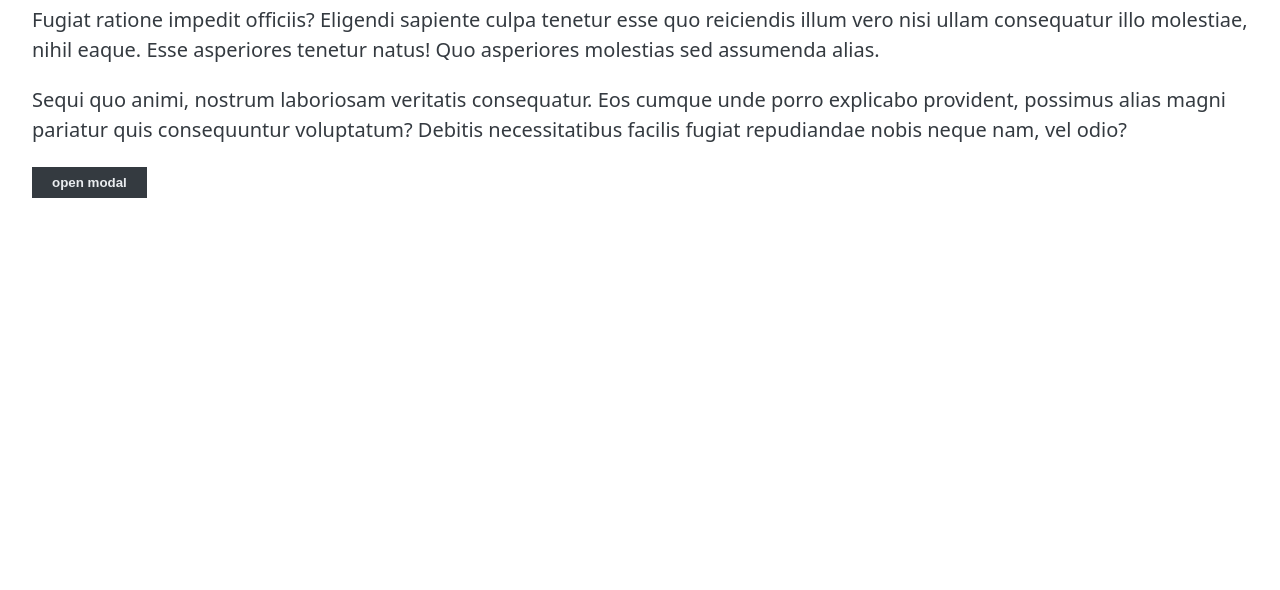
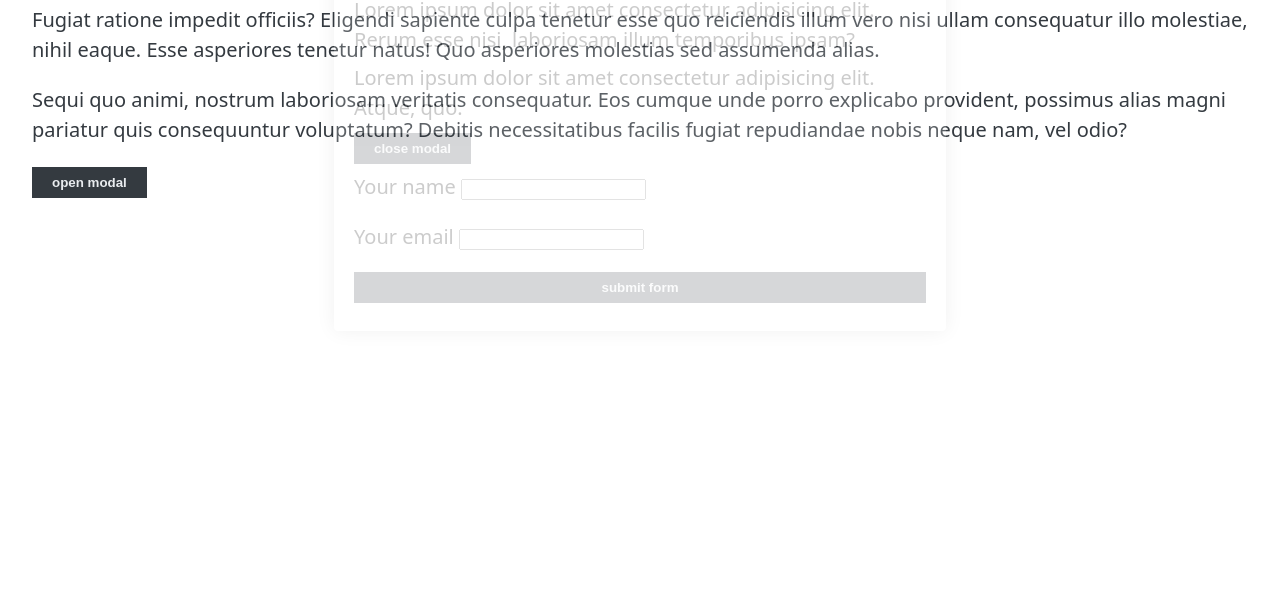
Before and after one commit to Annie-Huang/popup-modals-from-dialog, a website: page index.html in a window 1280 px wide. Shown: the part 274-864 px from the top of the page. Drawn offline with Linux system fonts and the light colour scheme.

Commit message:
Enable display:block but add animation of fade-out so closing modal will work through opacity 1 to 0

```diff
--- a/style.scss
+++ b/style.scss
@@ -1,6 +1,12 @@
 .modal {
-  //display: block;
-  //inset: 0;
+  display: block;
+  // prevent the pointer event on the button on the modal and text in the modal being able to high lined
+  // and keyboard still able to navigate to it through tab
+  pointer-events: none;
+  inset: 0;
+
+  // This will make closing of modal work but on launch it will make modal appear then disappear as well
+  animation: fade-out 500ms forwards;
 
   padding: 1em;
   max-width: 50ch;
@@ -15,8 +21,8 @@
 }
 
 .modal::backdrop {
-  //background: rgb(0 0 0 / 0.4);
-  background: black;
+  background: rgb(0 0 0 / 0.4);
+  //background: black;
   opacity: 0;
 
   // transition on opacity does not work.
@@ -31,7 +37,7 @@
   // transition on opacity does not work.
   //opacity: 1;
 
-  // animate on opacity does work.
+  // animate on opacity does work for all browser except for firefox
   animation: fade-in 500ms forwards;
 }
 
@@ -49,7 +55,7 @@
     opacity: 1;
   }
   100% {
-    opacity: 0;
+    opacity: 0.2;
   }
 }
 
```
Also changed, not shown: style.css, 1 other file.
